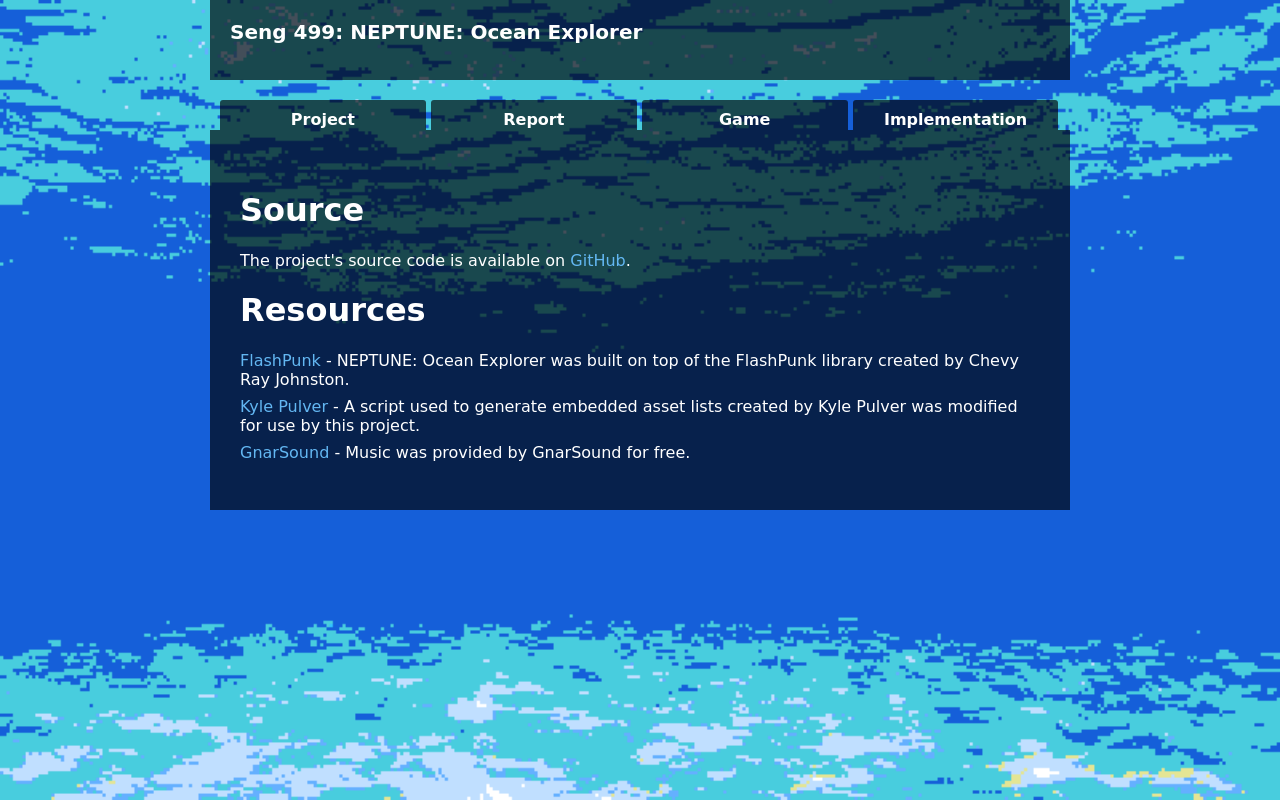
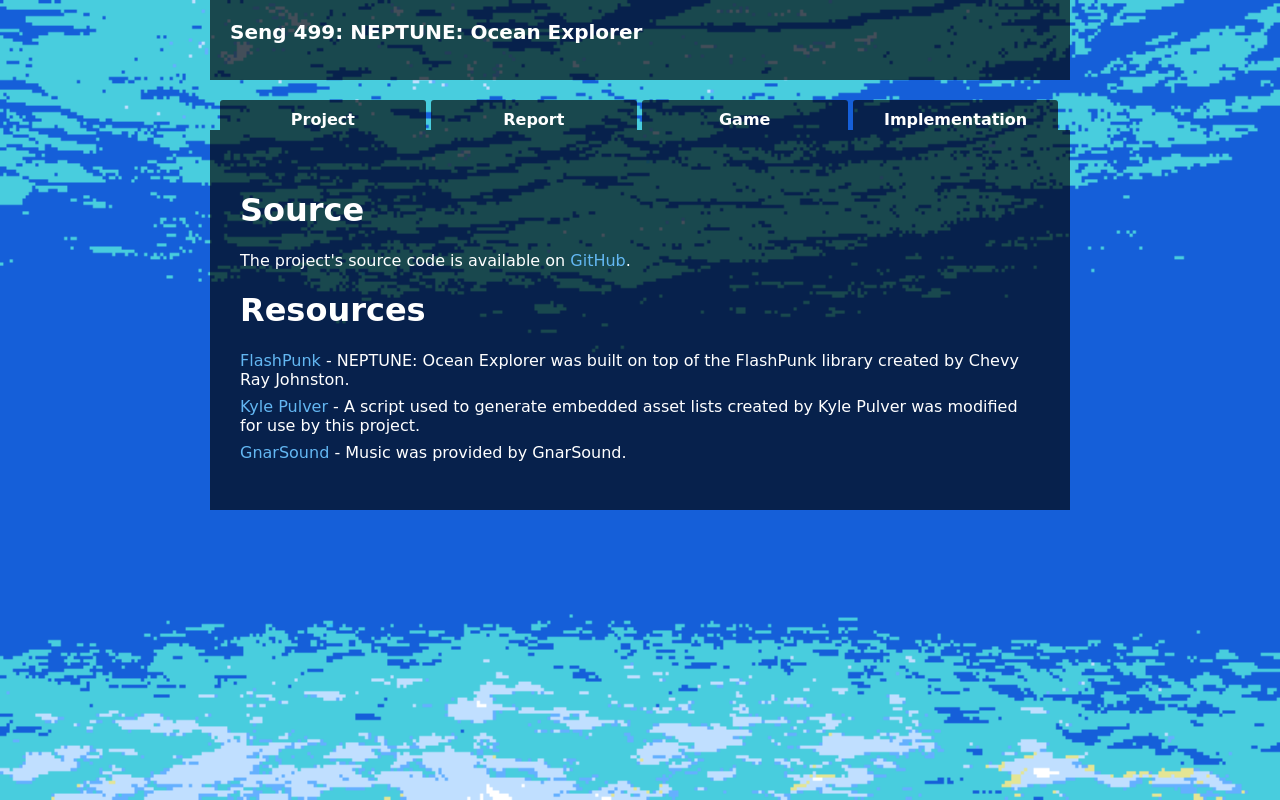
Before and after one commit to Lambwatt/499Website, a PHP site: page /implementation.php in a window 1280 px wide. Run offline with PHP 8.4, Linux system fonts and the light colour scheme.

Commit message:
Removed "for free"
From GitHub's editor. Because this is the future.

```diff
--- a/implementation.php
+++ b/implementation.php
@@ -11,6 +11,6 @@
 <h1>Resources</h1>
 <p><a href="https://twitter.com/ChevyRay" target="blank">FlashPunk</a> - NEPTUNE: Ocean Explorer was built on top of the FlashPunk library created by Chevy Ray Johnston.</p>
 <p><a href="http://kylepulver.com/" target="blank">Kyle Pulver</a> - A script used to generate embedded asset lists created by Kyle Pulver was modified for use by this project.</p>
-<p><a href="http://soundcloud.com/gnarsound" target="blank">GnarSound</a> - Music was provided by GnarSound for free.</p>
+<p><a href="http://soundcloud.com/gnarsound" target="blank">GnarSound</a> - Music was provided by GnarSound.</p>
 
 <?php include "templates/bottom.php";?>
```
